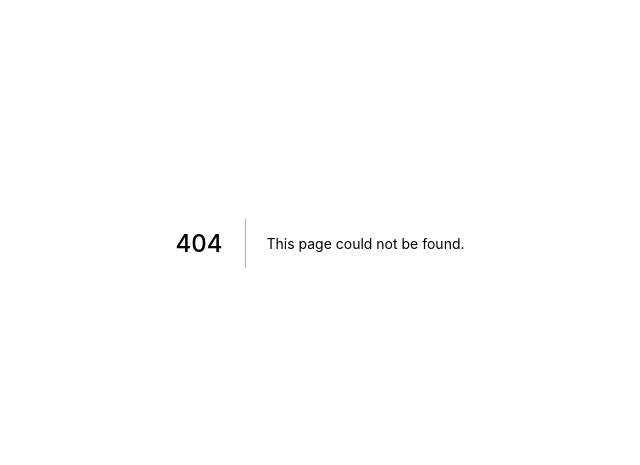
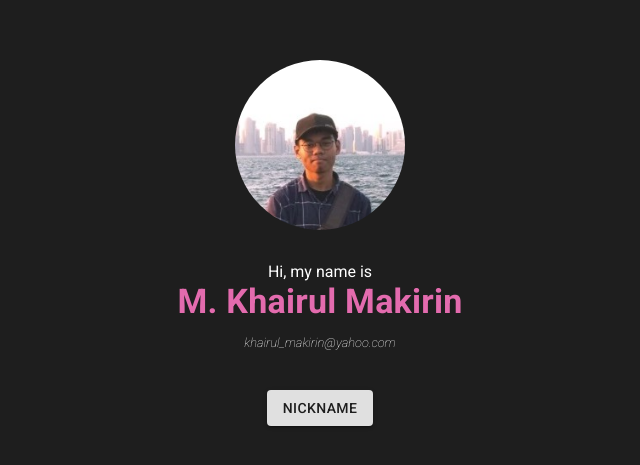
Before and after one commit to KhairulM/allure-app, a Next.js app: page /about-me in a window 1280 px wide. Before the commit this address had no page. Shown: the part 157-622 px from the top of the page, without its empty margins (320-960 px from the left). Built offline with nearby package versions, Linux system fonts and the light colour scheme.

Commit message:
finished about me page

```diff
--- a/package.json
+++ b/package.json
@@ -12,5 +12,9 @@
     "next": "10.0.7",
     "react": "17.0.1",
     "react-dom": "17.0.1"
+  },
+  "devDependencies": {
+    "@types/node": "^14.14.31",
+    "typescript": "^4.1.5"
   }
 }
--- /dev/null
+++ b/pages/about-me.js
@@ -0,0 +1,55 @@
+import React, { useState } from "react";
+import Image from "next/image";
+import Button from "@material-ui/core/Button";
+import Typography from "@material-ui/core/Typography";
+import { makeStyles } from "@material-ui/core/styles";
+import styles from "../styles/About.module.css";
+
+const useStyles = makeStyles({
+  root: {
+    color: "#e36bae",
+    fontWeight: "700",
+  }
+});
+
+export default function About() {
+  const [name, setName] = useState("M. Khairul Makirin");
+  const toggleName = () => {
+    if (name === "Khairul") {
+      setName("M. Khairul Makirin");
+    } else {
+      setName("Khairul");
+    }
+  }
+
+  const classes = useStyles();
+
+  return (
+    <div className={`page ${styles.about}`}>
+      <Image
+        className={styles.profpic}
+        src="/images/profpic.jpeg"
+        width={170}
+        height={170}
+        alt="picture of M. Khairul Makirin"
+      />
+      <p className={styles.intro}>Hi, my name is</p>
+      <Typography
+        variant="h4"
+        component="h1"
+        className={classes.root}
+        gutterBottom
+      >
+        {name}
+      </Typography>
+      <p className={styles.email}><a href="mailto:khairul_makirin@yahoo.com">khairul_makirin@yahoo.com</a></p>
+      <Button
+        variant="contained"
+        size="medium"
+        onClick={() => toggleName()}
+      >
+        {name === "Khairul" ? "Fullname" : "Nickname"}
+      </Button>
+    </div>
+  )
+}
--- /dev/null
+++ b/pages/weather.js
@@ -0,0 +1,5 @@
+export default function Weather() {
+  return (
+    <div className="page"></div>
+  )
+}
--- /dev/null
+++ b/styles/About.module.css
@@ -0,0 +1,27 @@
+.about {
+  display: flex;
+  flex-direction: column;
+  justify-content: center;
+  align-items: center;
+}
+
+.profpic {
+  border-radius: 50%;
+}
+
+.intro {
+  margin-top: 2rem;
+}
+
+.name {
+  font-weight: 700;
+  color: #3282b8;
+  margin-bottom: 0.5rem;
+}
+
+.email {
+  font-size: 0.8rem;
+  font-weight: 100;
+  font-style: italic;
+  margin-bottom: 2.5rem;
+}
--- a/styles/globals.css
+++ b/styles/globals.css
@@ -1,9 +1,24 @@
+@import url('https://fonts.googleapis.com/css2?family=Roboto:ital,wght@0,100;0,300;0,400;0,500;0,700;1,100;1,300;1,400;1,500;1,700&display=swap');
+
 html,
 body {
   padding: 0;
   margin: 0;
-  font-family: -apple-system, BlinkMacSystemFont, Segoe UI, Roboto, Oxygen,
+  font-family: 'Roboto', -apple-system, BlinkMacSystemFont, Segoe UI, Roboto, Oxygen,
     Ubuntu, Cantarell, Fira Sans, Droid Sans, Helvetica Neue, sans-serif;
+  background-color: #121212;
+  color: white;
+}
+
+h1,
+h2,
+h3,
+h4,
+h5,
+h6,
+p {
+  margin: 0;
+  padding: 0;
 }
 
 a {
@@ -14,3 +29,11 @@ a {
 * {
   box-sizing: border-box;
 }
+
+.page {
+  margin: 0 auto;
+  padding: 1rem;
+  min-height: 100vh;
+  max-width: 768px;
+  background-color: rgba(255, 255, 255, 0.05);
+}
```
Also changed, not shown: pages/index.js (+30 -57 lines), styles/Home.module.css (+1 -117 lines), tsconfig.json (added, +29 -0 lines), next-env.d.ts (added), public/images/profpic.jpeg (added), 1 other file (tests, documents, lock files or other folders).
